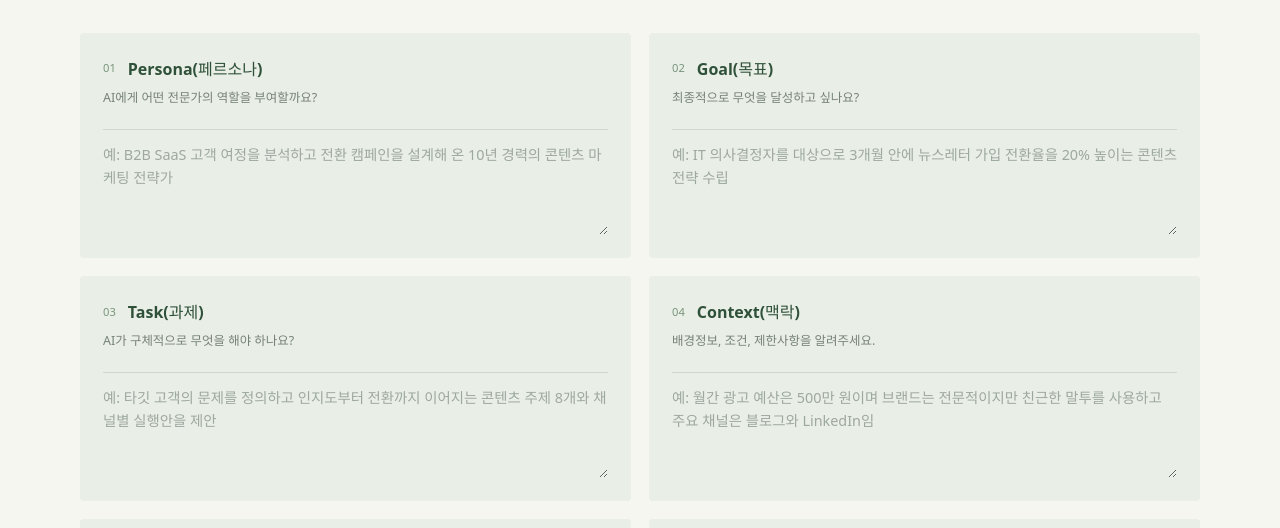
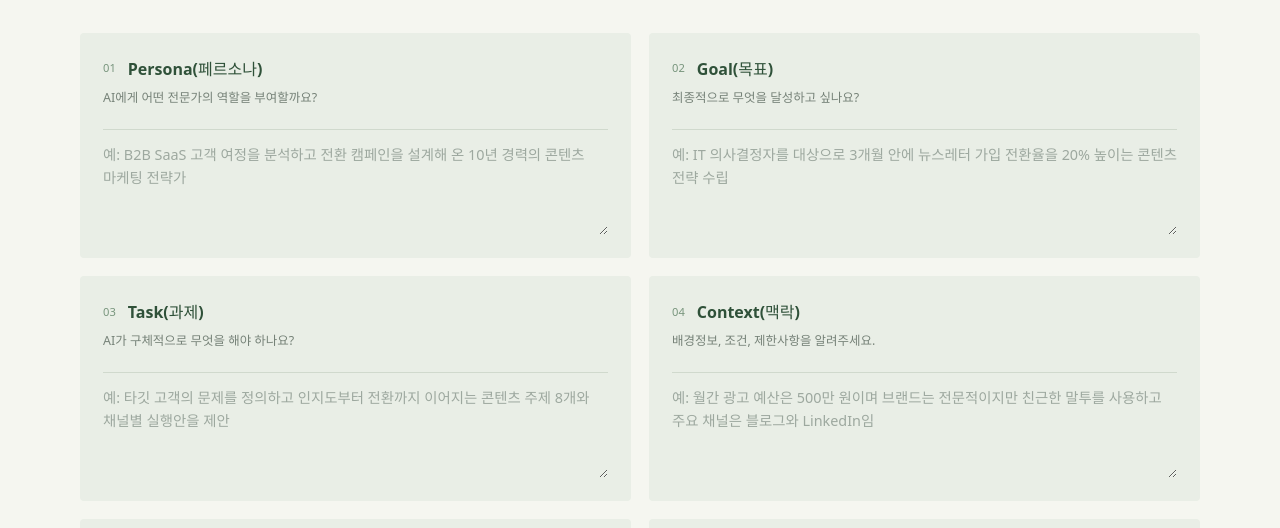
Before and after one commit to mousailee-arch/Test-React, a React (Vite) app: page / in a window 1280 px wide. Shown: the part 1001-1529 px from the top of the page. Built offline with nearby package versions, Linux system fonts and the light colour scheme.

Commit message:
Keep Korean text wrapping by word

```diff
--- a/src/App.css
+++ b/src/App.css
@@ -13,7 +13,7 @@
 .hero h1 { margin: 20px 0 0; color: #23432d; font-size: clamp(3.4rem, 7vw, 6.7rem); line-height: .91; letter-spacing: -.075em; }
 .dark .hero h1 { color: #d7e9d6; }
 .hero h1 em { color: #86a98b; font-style: normal; }
-.hero-copy { align-self: end; width: 100%; max-width: 34rem; margin: 0 0 7px; color: #66736a; font-size: 1rem; line-height: 1.8; overflow-wrap: break-word; }
+.hero-copy { align-self: end; width: 100%; max-width: 34rem; margin: 0 0 7px; color: #66736a; font-size: 1rem; line-height: 1.8; overflow-wrap: anywhere; }
 .dark .hero-copy, .dark .field-hint { color: #a8b8aa; }
 .generator, .result-panel { border-top: 1px solid #cbd4c8; padding-top: 31px; }
 .dark .generator, .dark .result-panel { border-color: #405044; }
@@ -76,7 +76,7 @@ h3 { margin: 8px 0 0; color: #2a4432; font-size: 1.15rem; letter-spacing: -.03em
 .dark .field-topline { color: #d6e7d4; }
 .field-number { color: #78957d; font-size: .7rem; }
 .field-hint { min-height: 40px; margin-top: 9px; color: #768278; font-size: .78rem; line-height: 1.5; }
-textarea { width: 100%; min-height: 92px; resize: vertical; padding: 13px 0 0; border: 0; border-top: 1px solid #d0d9cd; outline: 0; color: #2b4132; background: transparent; font-size: .9rem; line-height: 1.6; }
+textarea { width: 100%; min-height: 92px; resize: vertical; padding: 13px 0 0; border: 0; border-top: 1px solid #d0d9cd; outline: 0; color: #2b4132; background: transparent; font-size: .9rem; line-height: 1.6; word-break: keep-all; overflow-wrap: anywhere; }
 .dark textarea { border-color: #425344; color: #e1eee0; }
 textarea::placeholder { color: #9da89f; }
 .suggestion-area { display: flex; align-items: center; flex-wrap: wrap; gap: 8px; margin-top: 13px; }
--- a/src/index.css
+++ b/src/index.css
@@ -14,6 +14,7 @@ body {
   margin: 0;
   min-width: 320px;
   min-height: 100vh;
+  word-break: keep-all;
 }
 
 button, textarea { font: inherit; }
```
